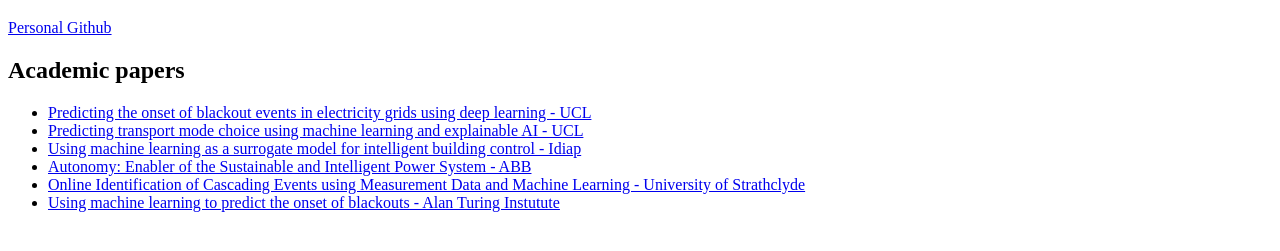
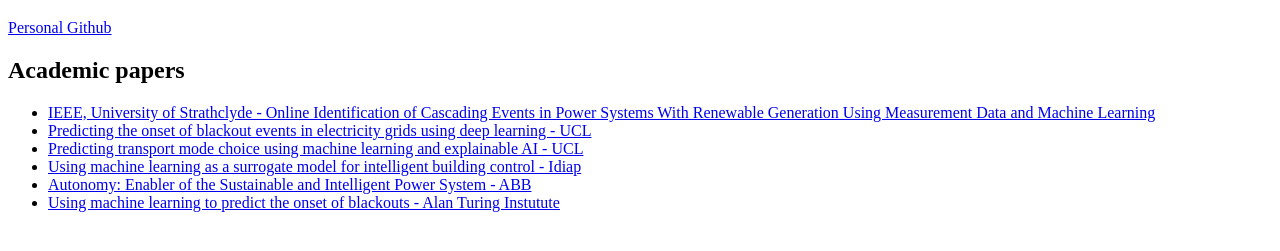
Before and after one commit to Olliejp/Olliejp.github.io, a plain HTML site: page index.html in a window 1280 px wide. Shown: the part 61-312 px from the top of the page. Drawn offline with Linux system fonts and the light colour scheme.

Commit message:
updated publications

```diff
--- a/index.html
+++ b/index.html
@@ -11,12 +11,11 @@
     <a href="https://github.com/Olliejp" rel="noopener noreferrer" target="_blank">Personal Github</a>
     <h2>Academic papers</h2>
     <ul>
+        <li><a href="https://olliejp.github.io/cascades_IEEE_ACCESS.pdf" rel="noopener noreferrer" target="_blank">IEEE, University of Strathclyde - Online Identification of Cascading Events in Power Systems With Renewable Generation Using Measurement Data and Machine Learning</a></li>
         <li><a href="https://olliejp.github.io/master_thesis_oliver_paul.pdf" rel="noopener noreferrer" target="_blank">Predicting the onset of blackout events in electricity grids using deep learning - UCL</a></li>
         <li><a href="https://olliejp.github.io/transport_ml_ollie_paul.pdf" rel="noopener noreferrer" target="_blank">Predicting transport mode choice using machine learning and explainable AI - UCL</a></li>
         <li><a href="https://olliejp.github.io/ML_building_control_idiap.pdf" rel="noopener noreferrer" target="_blank">Using machine learning as a surrogate model for intelligent building control - Idiap</a></li>
         <li><a href="https://olliejp.github.io/power_grids_abb.pdf" rel="noopener noreferrer" target="_blank">Autonomy: Enabler of the Sustainable and Intelligent Power System - ABB</a></li>
-        <li><a href="https://olliejp.github.io/power_systems_IEEE_strathclyde.pdf" rel="noopener noreferrer" target="_blank"">Online Identification of Cascading Events using
-            Measurement Data and Machine Learning - University of Strathclyde</a></li>
         <li><a href="https://zenodo.org/record/5820436" rel="noopener noreferrer" target="_blank">Using machine learning to predict the onset of blackouts - Alan Turing Instutute</a></li>
 
     </ul>
```
Also changed, not shown: 1 other file.
